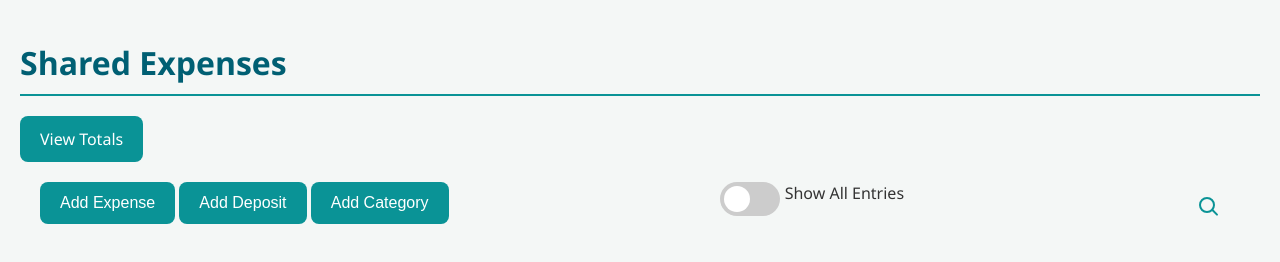
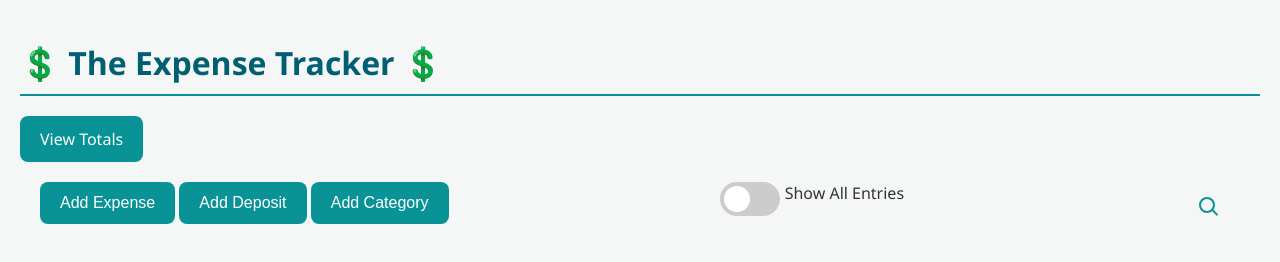
Before and after one commit to michaeliyer/sharedExpensesApp, a website: page frontEnd/index.html in a window 1280 px wide. Drawn offline with Linux system fonts and the light colour scheme; no server answers; sample sign-in values are in the browser's storage.

```diff
--- a/frontEnd/index.html
+++ b/frontEnd/index.html
@@ -2,13 +2,13 @@
 <html lang="en">
   <head>
     <meta charset="UTF-8" />
-    <title>Pam's Shared Expenses App</title>
+    <title>Expense Tracker</title>
     <link rel="stylesheet" href="style.css" />
     <script src="check-auth.js"></script>
   </head>
   <body>
     <header>
-      <h1>Shared Expenses</h1>
+      <h1>💲 The Expense Tracker 💲</h1>
       <nav>
         <a href="grand-totals.html">View Totals</a>
         <button id="logout-btn" style="display: none">Logout</button>
```
